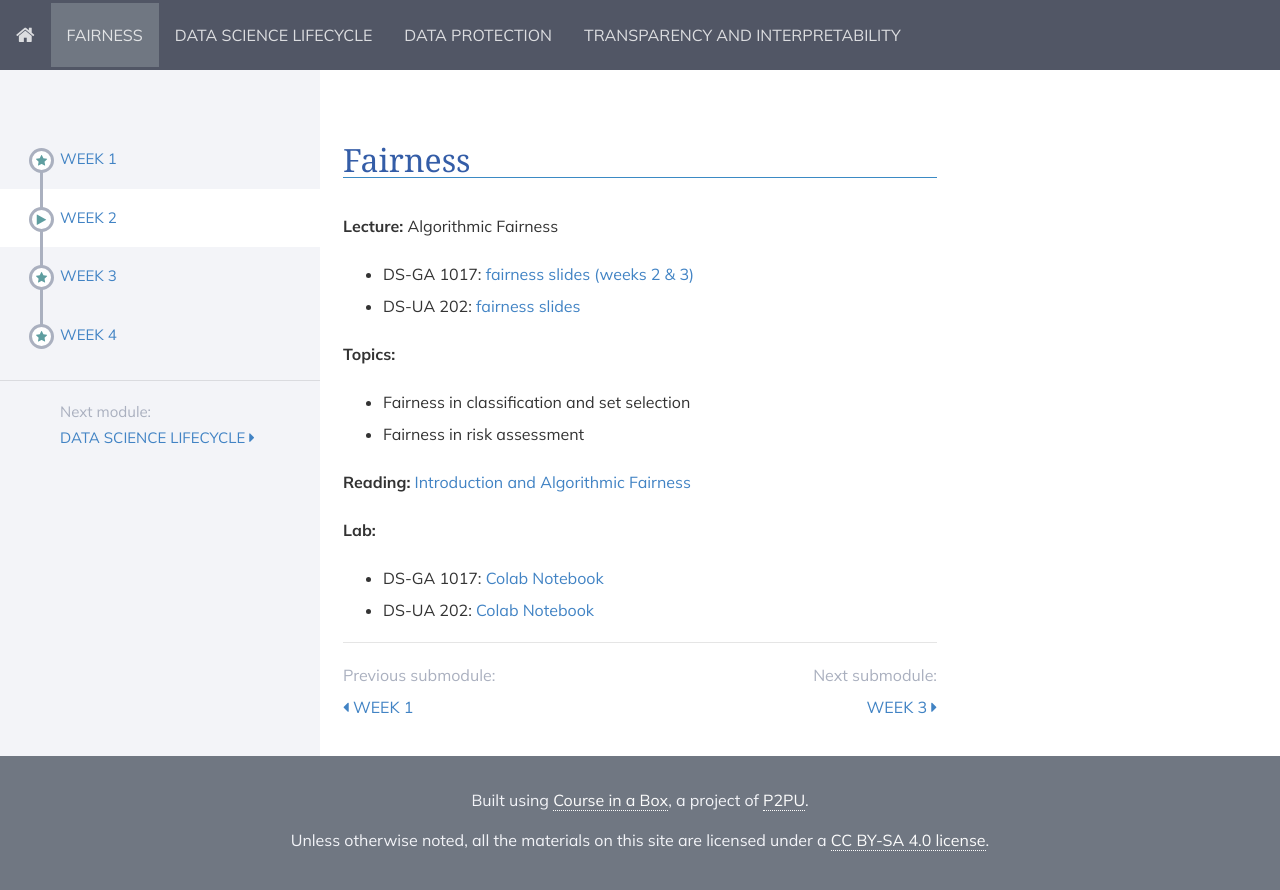
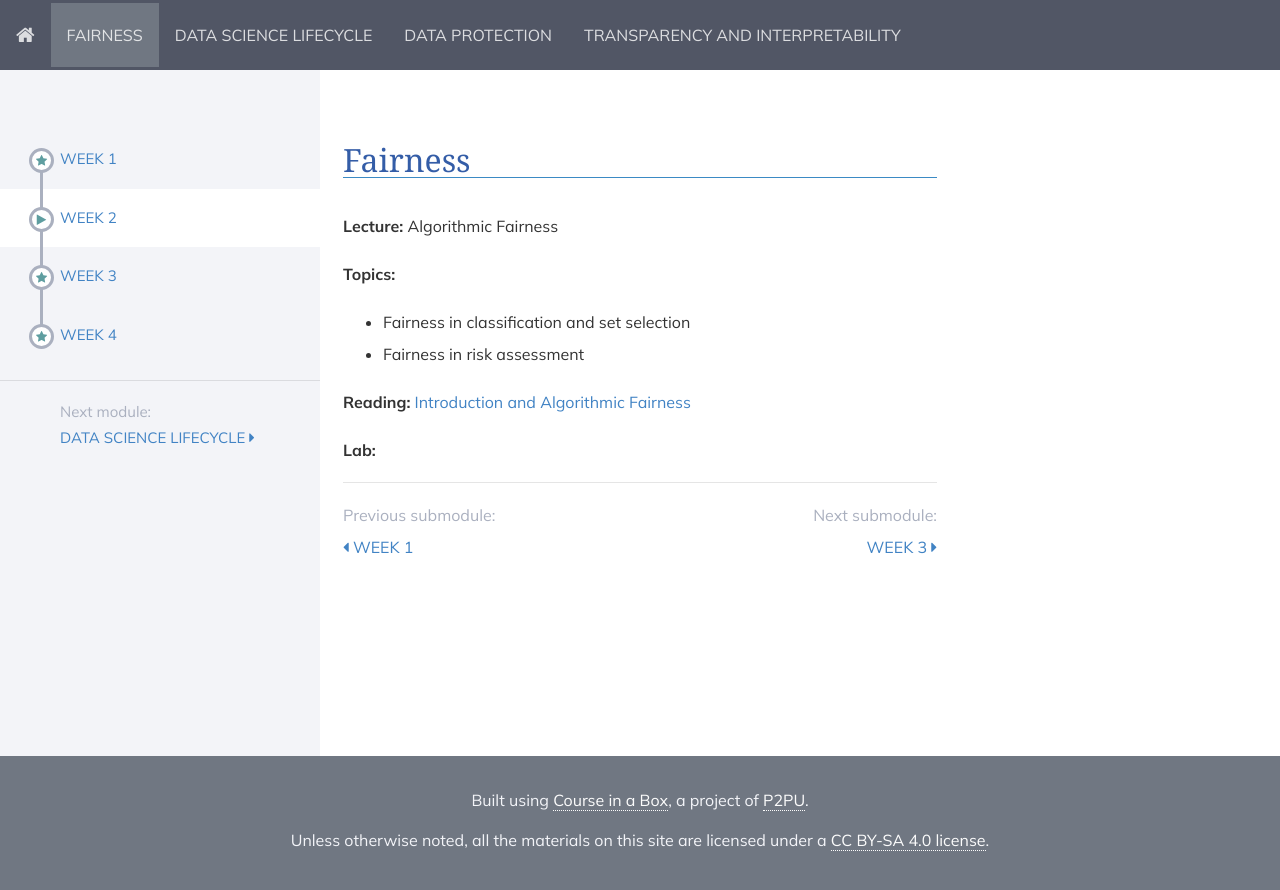
Before and after one commit to DataResponsibly/rds24, a Jekyll site: the page built from modules/fairness/_posts/2000-01-02-week2.md, in a window 1280 px wide. Shown: the top 890 px of the page. Built offline with Jekyll 4.4.1, drawn with Linux system fonts in a browser that asks for light colours; nearby versions of some CDN libraries.

Commit message:
Update 2000-01-02-week2.md

```diff
--- a/modules/fairness/_posts/2000-01-02-week2.md
+++ b/modules/fairness/_posts/2000-01-02-week2.md
@@ -6,18 +6,17 @@ title: Week 2
 
 **Lecture:** Algorithmic Fairness
 
+<!-- * DS-GA 1017: [fairness slides (weeks 2 & 3)](../../../assets/2_3_Fairness_1017.pdf) -->
 <!-- * DS-UA 202: [fairness slides](../../../assets/2_fairness_202.pdf) -->
-* DS-GA 1017: [fairness slides (weeks 2 & 3)](../../../assets/2_3_Fairness_1017.pdf)
-* DS-UA 202: [fairness slides](../../../assets/2_fairness_202.pdf)
 
 **Topics:**
 
 * Fairness in classification and set selection
 * Fairness in risk assessment
 
-**Reading:**  [Introduction and Algorithmic Fairness](../../../assets/fairness_reader_2023.pdf)
+**Reading:**  [Introduction and Algorithmic Fairness](../../../assets/fairness_reader_2024.pdf)
 
 **Lab:**
 
-* DS-GA 1017: [Colab Notebook](https://colab.research.google.com/drive/1j6dUwZ5hL2UD-c_UUCT5BC-Odoj2j9gU?usp=sharing)
-* DS-UA 202: [Colab Notebook](https://colab.research.google.com/drive/1egPrtTyAZvV5q4MZEpD8wbb1Tc0aCVO6?usp=share_link)
+<!-- * DS-GA 1017: [Colab Notebook](https://colab.research.google.com/drive/1j6dUwZ5hL2UD-c_UUCT5BC-Odoj2j9gU?usp=sharing) -->
+<!-- * DS-UA 202: [Colab Notebook](https://colab.research.google.com/drive/1egPrtTyAZvV5q4MZEpD8wbb1Tc0aCVO6?usp=share_link) -->
```
